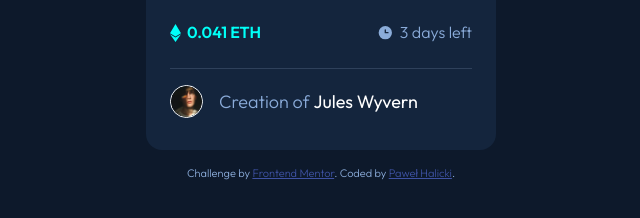
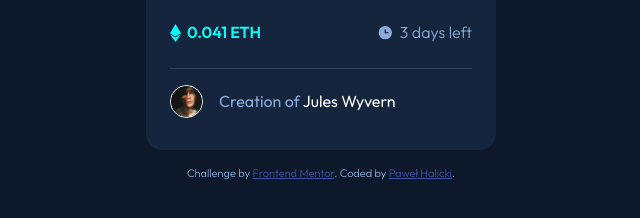
Before and after one commit to Hamis132/NFT-preview-card-component, a plain HTML site: page index.html in a window 1280 px wide. Shown: the part 532-750 px from the top of the page, 319-959 px from the left. Drawn offline with Linux system fonts and the light colour scheme.

Commit message:
Improved fonts on avatar component

```diff
--- a/index.html
+++ b/index.html
@@ -35,7 +35,7 @@
           <p>3 days left</p>
         </div>
       </div>
-      <div class="[ card__author ] [ flex-row ] [ border-top padding-top-16 padding-bottom-8 ]">
+      <div class="[ card__author ] [ flex-row ] [ border-top padding-top-16 padding-bottom-8 text-small text-weight-600 ]">
         <img class="card__author--avatar" src="./images/image-avatar.png" alt="">
         <p class="padding-left-10">Creation of <strong>Jules Wyvern</strong></p>
       </div>
--- a/styles/style.css
+++ b/styles/style.css
@@ -95,7 +95,7 @@ select {
 
     --fs-700: 1.375rem;
     --fs-400: 1.125rem;   /* 18px*/
-    --fs-300: 0.875rem;
+    --fs-300: 1rem;
 
     --fw-400: 300;
     --fw-700: 400;
@@ -202,6 +202,10 @@ strong {
     font-weight: var(--fw-900);
 }
 
+.text-weight-600 {
+    font-weight: var(--fw-700);
+}
+
 .text-white {
     color: var(--clr-neutral-100);
 }
@@ -243,7 +247,7 @@ strong {
 }
 
 .text-small {
-    font-size: 1rem;
+    font-size: var(--fs-300);
 }
 
 .border-top {
```
